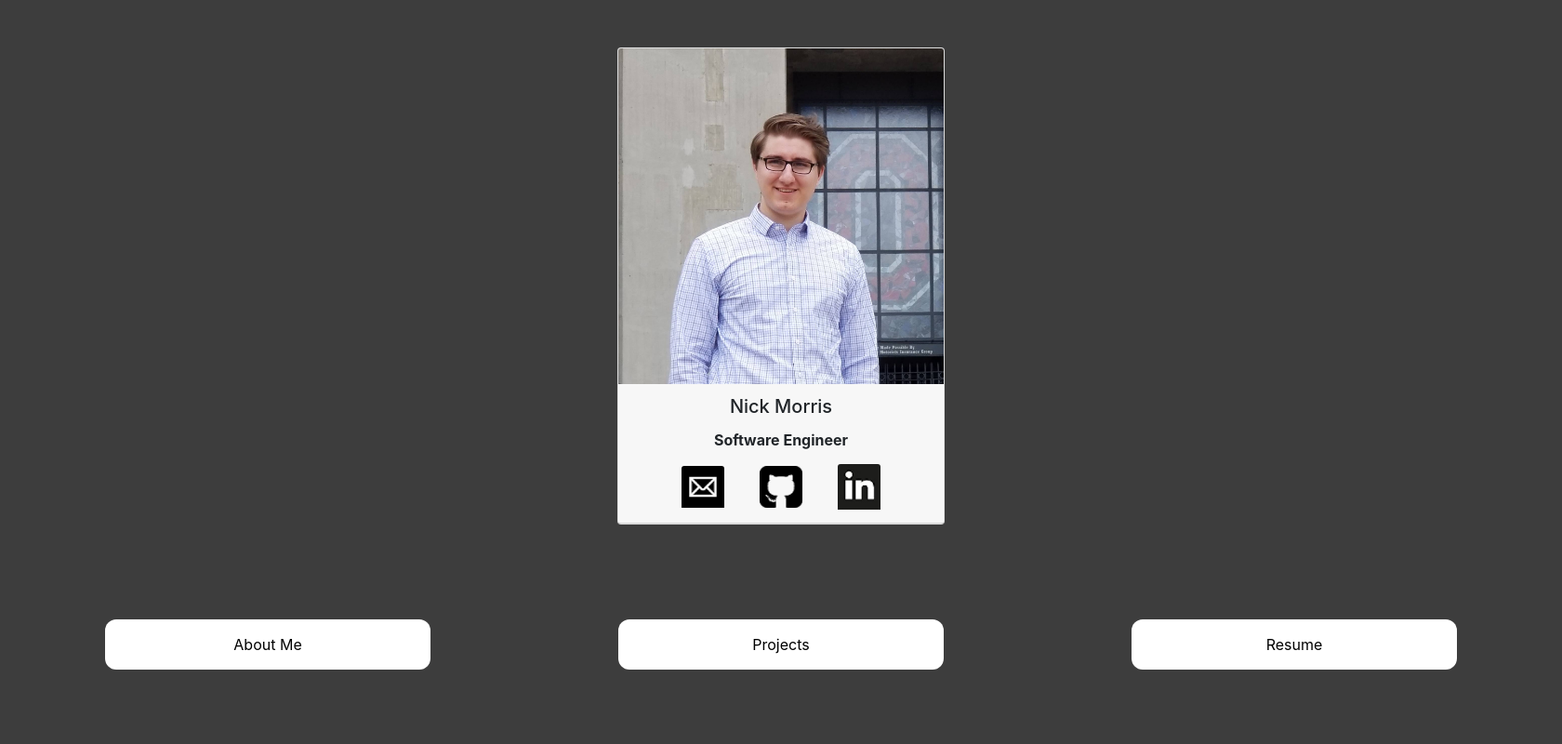
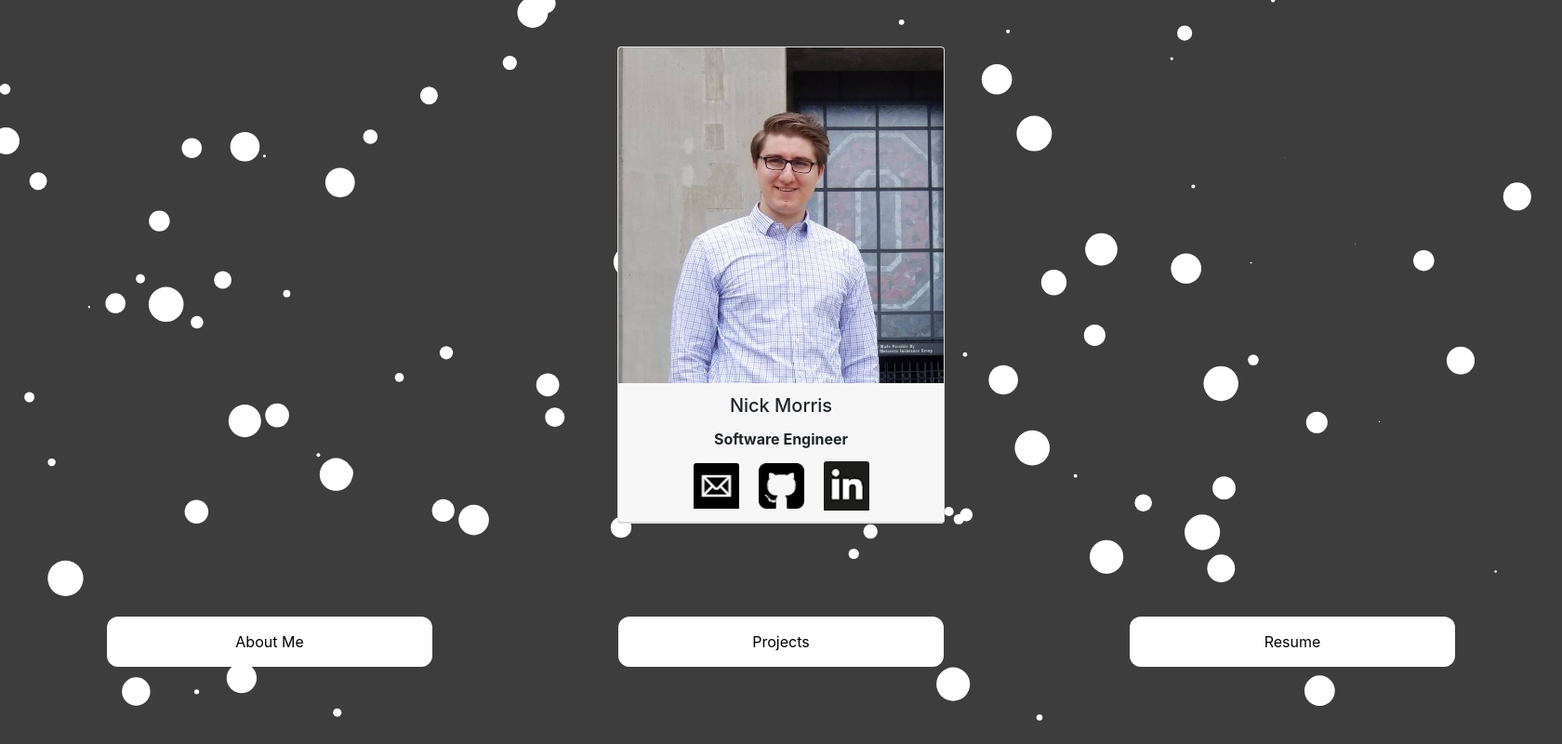
Before and after one commit to nickmorris991/My-Website, a Flask app: page / in a window 1680 px wide. Shown: the whole page at 93% size. Run offline with Flask 2, Linux system fonts and the light colour scheme; lists and menus that the app fills with data are empty; some libraries are stand-ins or nearby versions.

Commit message:
added lightweight background animation. Template for custom animation

```diff
--- /dev/null
+++ b/static/css/background.animation.css
@@ -0,0 +1,12 @@
+* {
+    margin: 0;
+    padding: 0;
+    box-sizing: border-box;
+}
+
+#anim-canvas {
+    position: absolute;
+    z-index: -1;
+    height: 100%;
+    width: 100%;
+}
--- a/static/css/index.css
+++ b/static/css/index.css
@@ -6,14 +6,6 @@ body {
     margin-left: auto;
     margin-right: auto;
     text-align: center;
-}
-
-.background {
-    position: absolute;
-    height: 100%;
-    width: 100%;
-    top: 0px;
-    left: 0px;
 }
 
 .header-card {
@@ -35,7 +27,7 @@ body {
 }
 
 .button {
-    background-color: rgb(255, 255, 255); /* Green */
+    background-color: rgb(255, 255, 255);
     border: none;
     color: rgb(0, 0, 0);
     padding: 15px 32px;
--- a/static/js/background.animation.js
+++ /dev/null
@@ -1 +0,0 @@
-console.log("test");
--- /dev/null
+++ b/static/js/index/background.animation.js
@@ -0,0 +1,70 @@
+const canvas = document.getElementById("anim-canvas");
+const ctx = canvas.getContext('2d');
+ctx.canvas.width = window.innerWidth;
+ctx.canvas.height = window.innerHeight;
+
+let particleArray;
+
+function Particle(x, y, xDirection, yDirection, size, color) {
+    this.x = x;
+    this.y = y;
+    this.xDirection = xDirection;
+    this.yDirection = yDirection;
+    this.size = size;
+    this.color = color;
+}
+
+Particle.prototype.draw = function() {
+    ctx.beginPath();
+    ctx.arc(this.x, this.y, this.size, 0, Math.PI * 2, false);
+    ctx.fillStyle = this.color;
+    ctx.fill();
+}
+
+Particle.prototype.update = function() {
+    if (this.x + this.size > canvas.width || this.x - this.size < 0) {
+        this.xDirection = -this.xDirection;
+    }
+    if (this.y + this.size > canvas.height || this.y - this.size < 0) {
+        this.yDirection = -this.yDirection;
+    }
+
+    this.x += this.xDirection;
+    this.y += this.yDirection;
+
+    this.draw();
+}
+
+function init() {
+    particleArray = [];
+    for (let i=0; i < 100; i++) {
+        let color = 'white';
+        let size = Math.random() * 20;
+        let x = Math.random() * (innerWidth - size * 2);
+        let y = Math.random() * (innerHeight - size * 2);
+        let xDirection = (Math.random() * .4) - .2;
+        let yDirection = (Math.random() * .4) - .2;
+        particleArray.push(new Particle(x, y, xDirection, yDirection, size, color));
+    }
+
+}
+
+function animate() {
+    requestAnimationFrame(animate);
+    ctx.clearRect(0,0, innerWidth, innerHeight);
+
+    for (let i=0; i < particleArray.length; i++) {
+        particleArray[i].update();
+    }
+}
+
+init();
+animate();
+
+window.addEventListener('resize',
+    function() {
+        canvas.width = innerWidth;
+        canvas.height = innerHeight;
+        init();
+    }
+)
--- a/templates/index.html
+++ b/templates/index.html
@@ -12,13 +12,14 @@
 
     <!-- Local CSS -->
     <link rel="stylesheet" href="static/css/index.css">
+    <link rel="stylesheet" href="static/css/background.animation.css">
 
-    <!-- Local JS -->
-    <script src="static/js/background.animation.js"></script>
-    <script src="static/js/index.redirects.js"></script>
+    <script src="static/js/index/redirects.js"></script>
   </head>
 
   <body>
+    <canvas id="anim-canvas"></canvas>
+    <script src="static/js/index/background.animation.js"></script>
     <section id="root">
       <div id="container">
         <!-- header card table -->
@@ -77,7 +78,6 @@
             </th>
           </tr>
         </table>
-
       </div>
     </section>
   </body>
```
Also changed, not shown: static/js/index/redirects.js (renamed from static/js/index.redirects.js).
